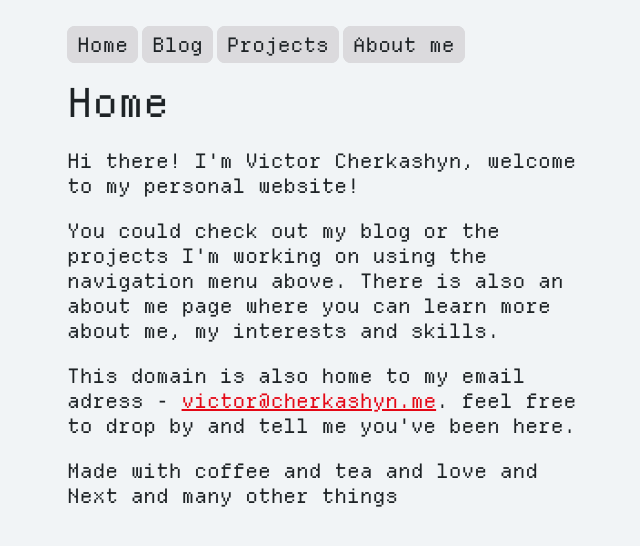
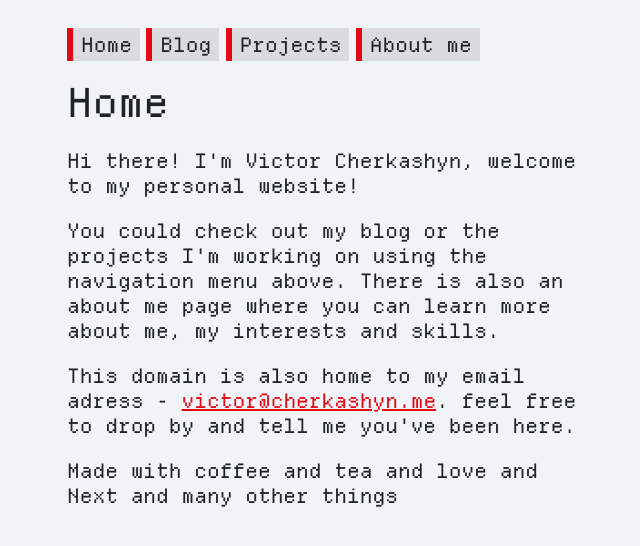
Before and after one commit to verbey/personal-website, a Next.js app: page / in a window 1280 px wide. Shown: the top 546 px of the page, without its empty margins (317-957 px from the left). Built offline with nearby package versions, Linux system fonts and the light colour scheme.

Commit message:
Restyle navbar

```diff
--- a/src/app/blog/page.module.css
+++ b/src/app/blog/page.module.css
@@ -2,6 +2,10 @@
 	background: var(--buttons);
 	padding: 1svh 1svw;
 	border-left: 1svw solid var(--accent);
+}
+
+.post:hover {
+	background: 0;
 }
 
 .post > h2 {
--- a/src/app/layout.module.css
+++ b/src/app/layout.module.css
@@ -31,7 +31,7 @@ body {
 
 .navbarElementsContainer {
 	display: flex;
-	gap: 4px;
+	gap: 0.5svw;
 	list-style: none;
 }
 
@@ -39,9 +39,8 @@ body {
 	color: var(--text);
 	background-color: var(--buttons);
 	text-decoration: none;
-	border-radius: 8px;
+	border-left: 0.5svw solid var(--accent);
 	padding: 4px 8px;
-	border: solid 2px var(--buttons);
 }
 
 .navbarLink:hover {
```
